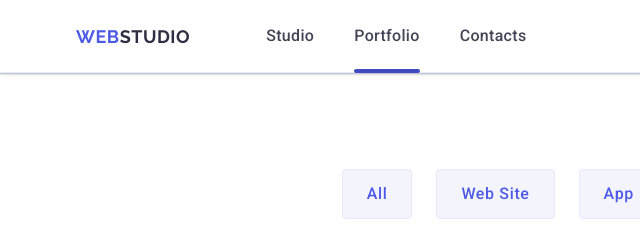
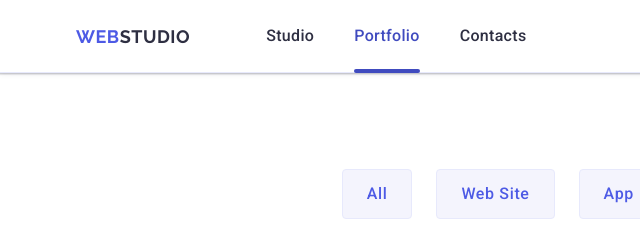
Before and after one commit to bbachara/goit-markup-hw-05, a plain HTML site: page portfolio.html in a window 1280 px wide. Shown: the top 240 px of the page, 0-640 px from the left. Drawn offline with nearby package versions, Linux system fonts and the light colour scheme.

Commit message:
homework-poprawki3

```diff
--- a/css/styles.css
+++ b/css/styles.css
@@ -113,10 +113,6 @@ body {
 
 .header-list:last-child {
   margin-right: 0;
-}
-
-.header-list > a {
-  color: inherit;
 }
 
 .header-list-active {
```
